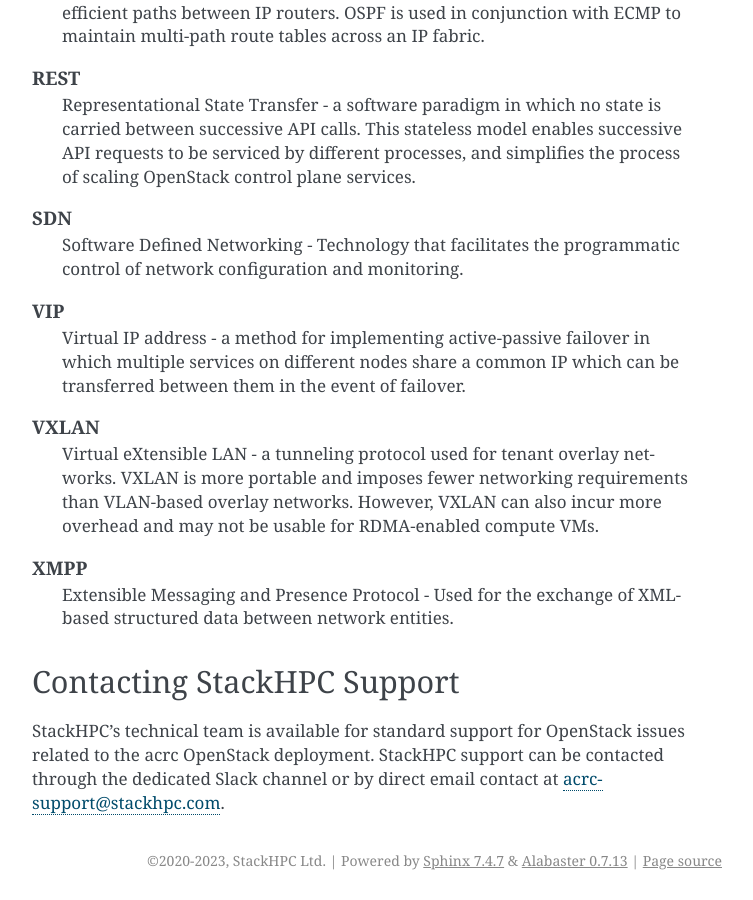
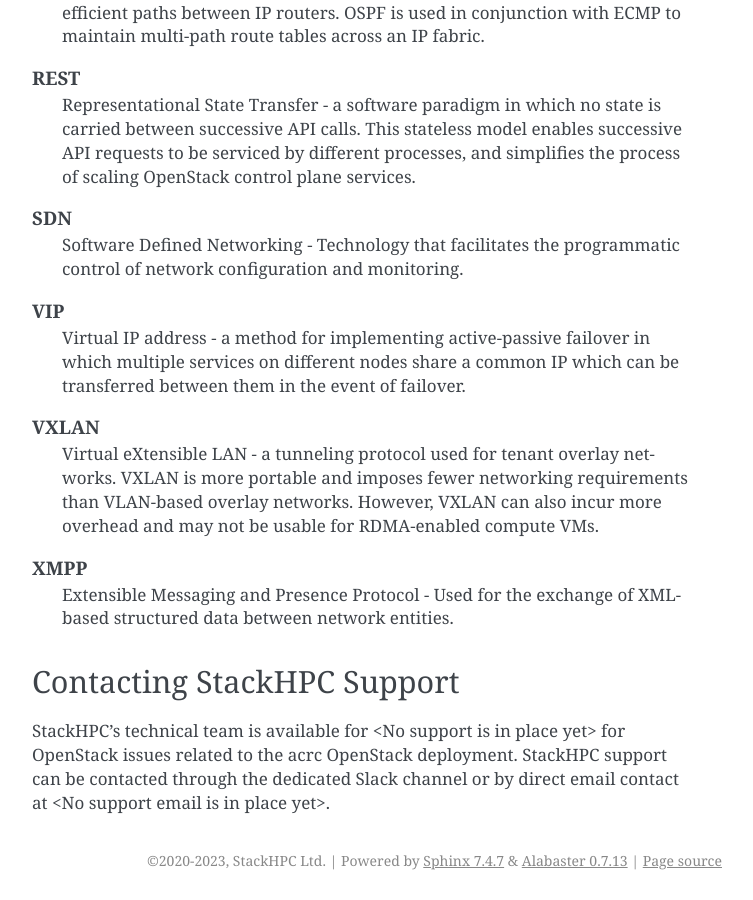
Before and after one commit to stackhpc/openstack-admin-guide, a Sphinx documentation site: the page built from source/introduction.rst, in a window 1280 px wide and 900 px high, scrolled down 3056 px. Shown: the whole window, without its empty margins (388-1141 px from the left). Built offline with Sphinx 7.4.7, drawn with Linux system fonts in a browser that asks for light colours.

Commit message:
Fixes to support and spelling

```diff
--- a/source/vars.rst
+++ b/source/vars.rst
@@ -45,8 +45,8 @@
 .. |seed_name| replace:: dl-seed
 .. |seed_type| replace:: virtual machine
 .. |seed_user| replace:: stack
-.. |support_email| replace:: acrc-support@stackhpc.com
-.. |support_level| replace:: standard support
+.. |support_email| replace:: <No support email is in place yet>
+.. |support_level| replace:: <No support is in place yet>
 .. |tempest_recipes| replace:: <No custom tempest recipes in use>
 .. |tls_setup| replace:: TLS is implemented using a wildcard certificate available for ``*.dl.acrc.bris.ac.uk``.
 .. |vault_password_file_path| replace:: ~/.vault-pass
```
Also changed, not shown: other parts of source/vars.rst (+1 -1 lines).
